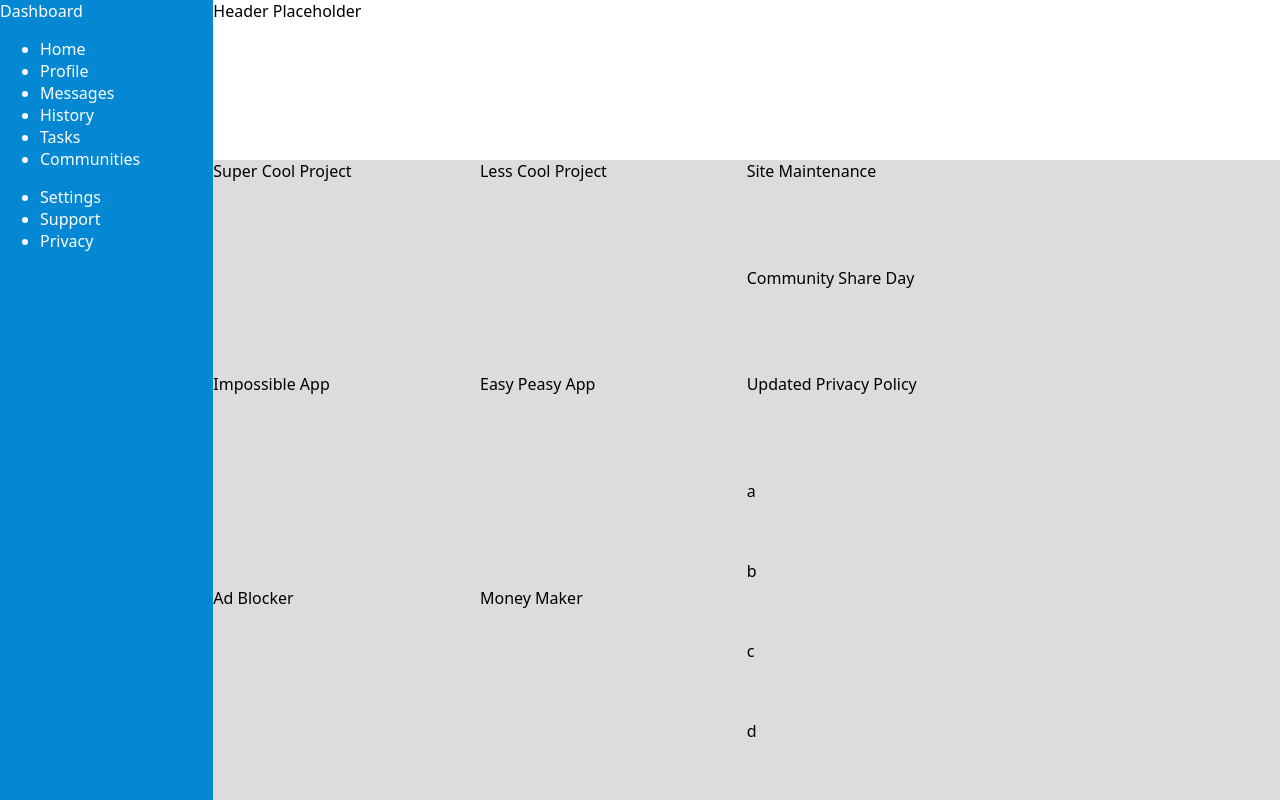
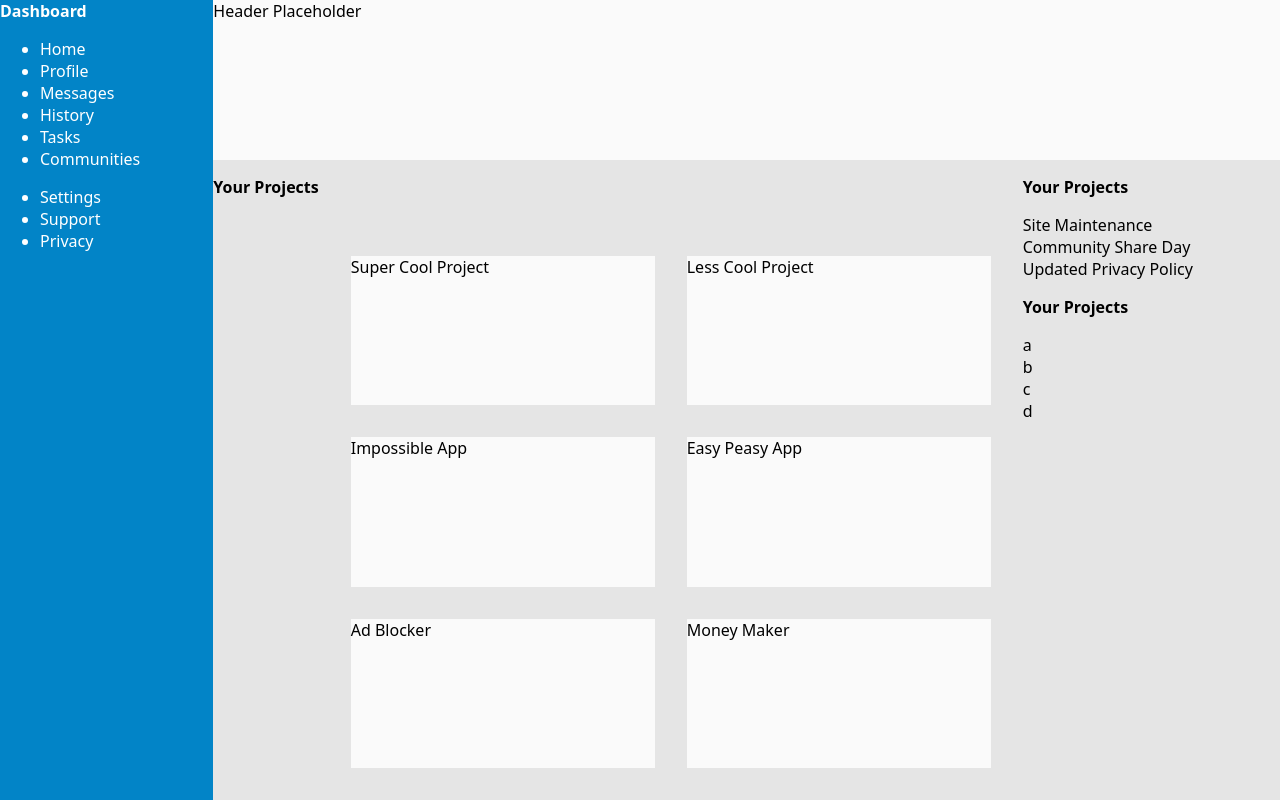
Before and after one commit to jordlim/odin-admin-dashboard, a plain HTML site: page index.html in a window 1280 px wide. Drawn offline with Linux system fonts and the light colour scheme.

Commit message:
Change some containers to flex display to ease formatting with title texts

```diff
--- a/index.html
+++ b/index.html
@@ -34,6 +34,7 @@
             Header Placeholder
         </div>
         <div class="content">
+            <p id="title">Your Projects</p>
             <div class="projects">
                 <div class="proj">Super Cool Project</div>
                 <div class="proj">Less Cool Project</div>
@@ -43,11 +44,13 @@
                 <div class="proj">Money Maker</div>
             </div>
             <div class="right">
+                <p id="title">Your Projects</p>
                 <div class="announcements">
                     <div class="ann">Site Maintenance</div>
                     <div class="ann">Community Share Day</div>
                     <div class="ann">Updated Privacy Policy</div>
                 </div>
+                <p id="title">Your Projects</p>
                 <div class="trending">
                     <div class="trend">a</div>
                     <div class="trend">b</div>
--- a/style.css
+++ b/style.css
@@ -16,7 +16,7 @@ body {
 }
 
 .dash {
-    background-color: rgb(4, 136, 212);
+    background-color: #0284c7;
     width: 20%;
     height: 100%;
 
@@ -28,15 +28,14 @@ body {
 }
 
 .header {
-    background-color: white;
+    background-color: #fafafa;
 
     height: 20%;
+
 }
 .content {
-    display: grid;
-    grid-template-columns: 2fr repeat(2, 1fr);
-
-    background-color: gainsboro;
+    display: flex;
+    background-color: #e5e5e5;
 
     height: 80%;
 }
@@ -46,14 +45,28 @@ body {
     display: grid;
     grid-template-rows: repeat(3, 1fr);
     grid-template-columns: repeat(2, 1fr);
+
+    padding: 32px;
+    padding-top: 96px;
+    gap: 32px;
+
+    width: 60%;
+}
+
+#title {
+    font-weight: 600;
 }
 
 .proj {
-    height: 33%;
+    height: 100%;
+
+    background-color: #fafafa;
 }
 
 .right {
-    display: grid;
+    display: flex;
+    flex-direction: column;
+
     grid-template-rows: repeat(2, 1fr);
 }
 
```
